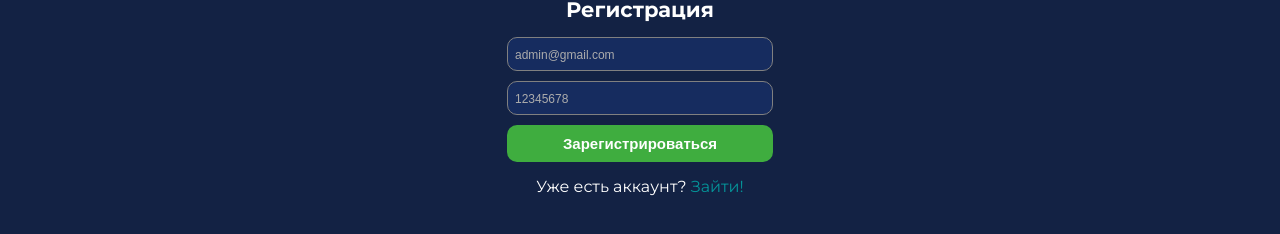
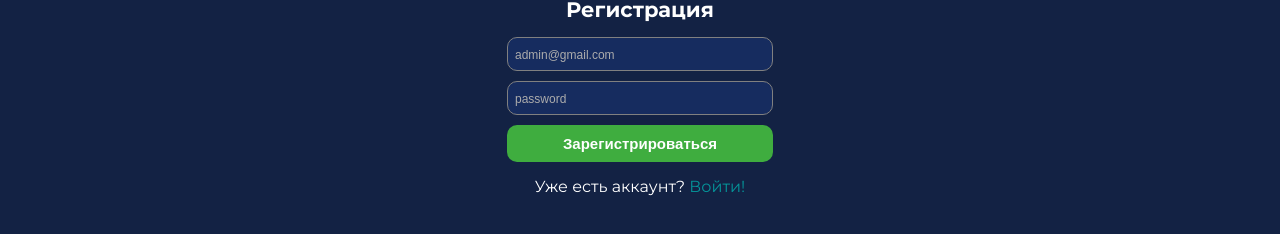
Before and after one commit to Zoha2400/my-minute-site, a Vue app: page /reg in a window 1280 px wide. Shown: the part 384-618 px from the top of the page. Built offline with nearby package versions, Linux system fonts and the light colour scheme; no server answers; a web font is replaced by a local one.

Commit message:
95% complited

```diff
--- a/src/components/LogPage.vue
+++ b/src/components/LogPage.vue
@@ -4,7 +4,7 @@
       <h2>Войти</h2>
       <form @submit.prevent="loginTest">
         <input type="email" v-model="formData.username" placeholder="admin@gmail.com" />
-        <input type="password" v-model="formData.password" placeholder="12345678" />
+        <input type="password" v-model="formData.password" placeholder="password" />
         <button type="submit">Войти</button>
       </form>
       <p>Еще нет аккаунта? <RouterLink to="/reg">Создайте его!</RouterLink></p>
@@ -39,7 +39,7 @@ const isFormValid = () => {
 const loginTest = () => {
   // eslint-disable-next-line no-constant-condition
   if (true) {
-    router.replace('/')
+    window.location.href = '/';
     console.log('ok')
 
     const expires = new Date()
--- a/src/components/RegPage.vue
+++ b/src/components/RegPage.vue
@@ -13,11 +13,11 @@
           type="password"
           @change="isFormValid"
           v-model="formData.password"
-          placeholder="12345678"
+          placeholder="password"
         />
         <button type="submit">Зарегистрироваться</button>
       </form>
-      <p>Уже есть аккаунт? <RouterLink to="/login">Зайти!</RouterLink></p>
+      <p>Уже есть аккаунт? <RouterLink to="/login">Войти!</RouterLink></p>
     </div>
   </div>
 </template>
```
